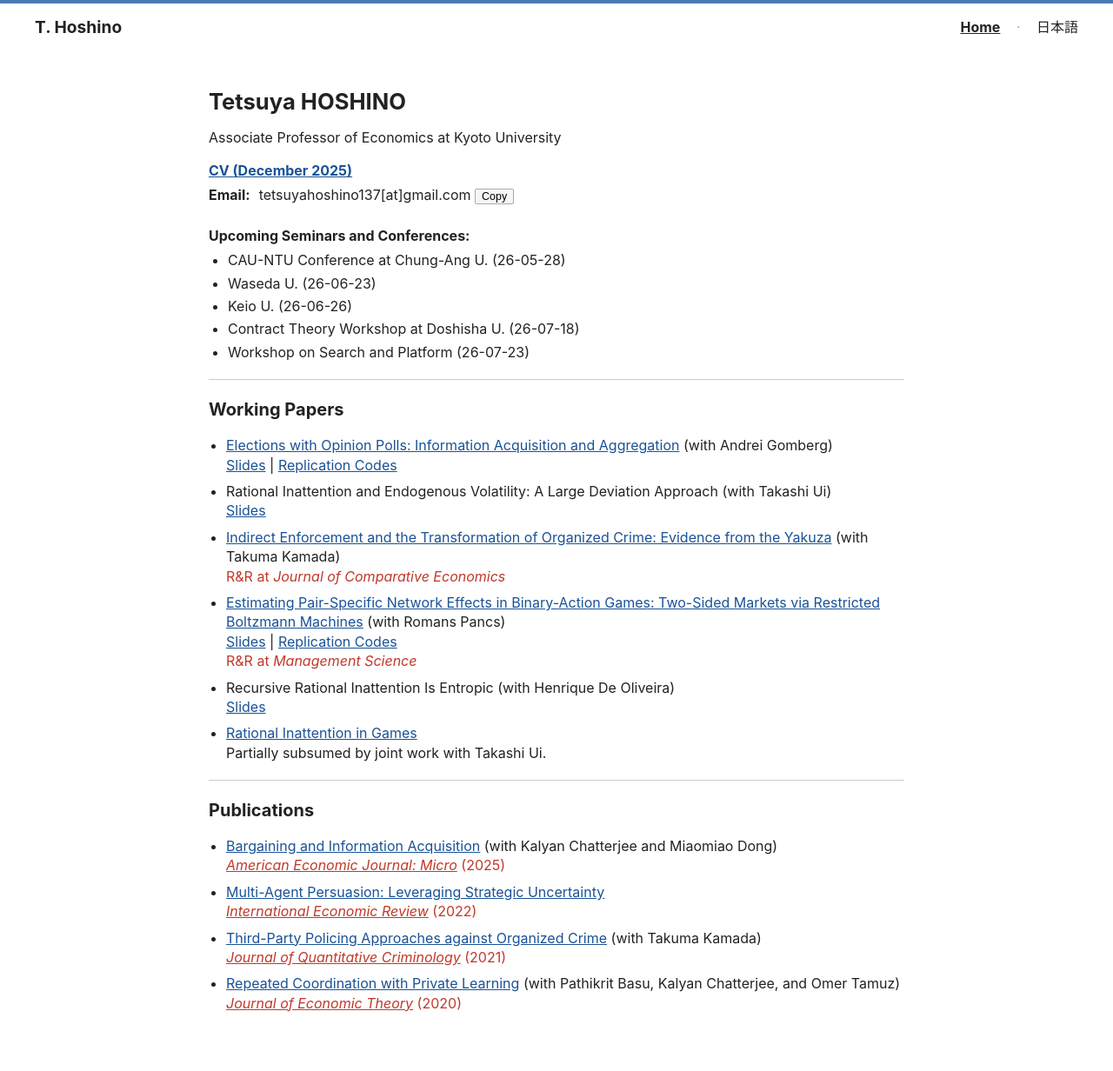
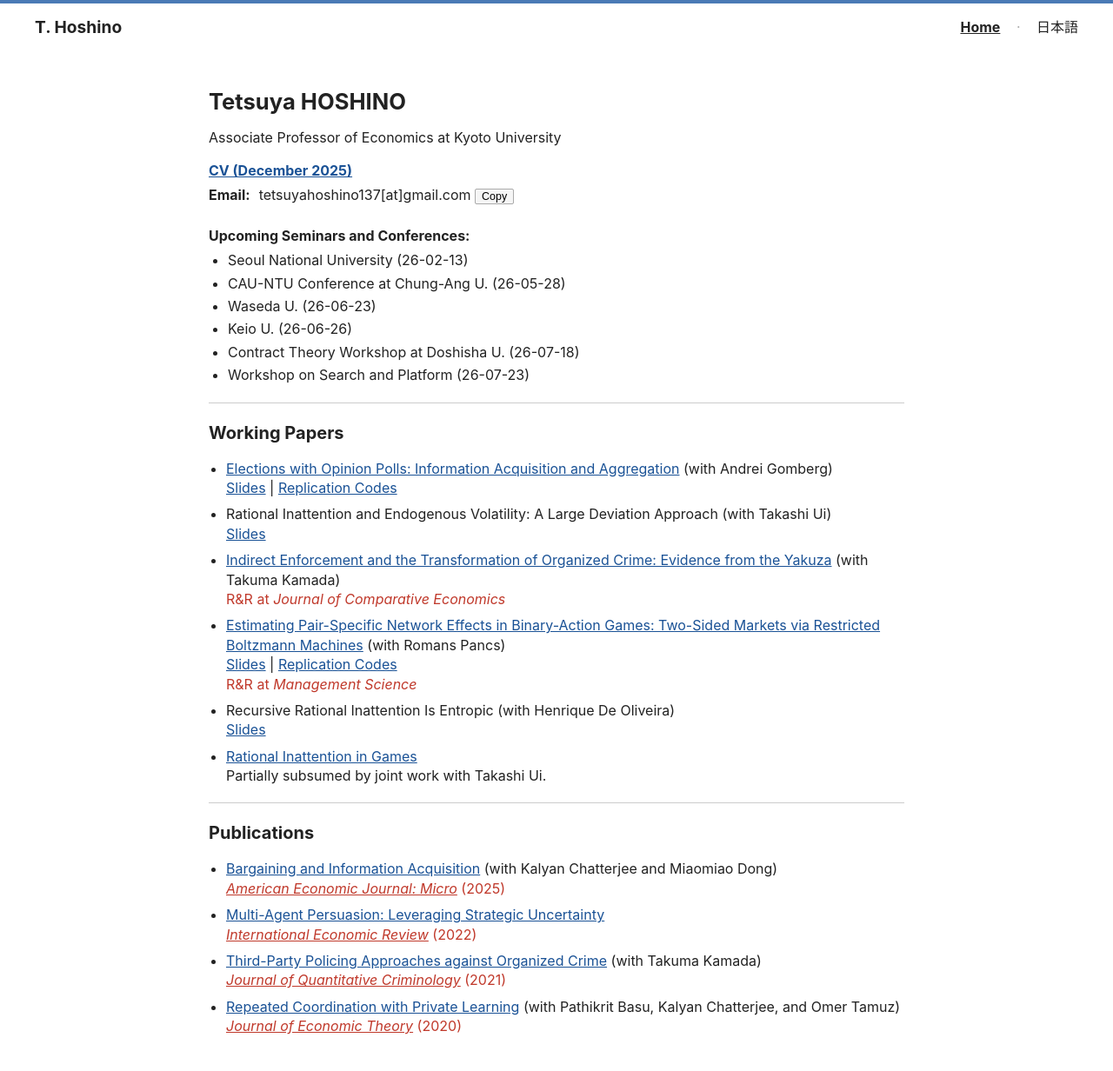
Before and after one commit to tetsuyahoshino137/tetsuyahoshino137.github.io, a Jekyll site: the page built from index.md, in a window 1280 px wide. Shown: the whole page at 87% size. Built offline with Jekyll 4.4.1, drawn with Linux system fonts in a browser that asks for light colours; before the commit the page ends 1205 px from its top, so only the background shows below that.

Commit message:
Add upcoming seminar at Seoul National University

```diff
--- a/index.md
+++ b/index.md
@@ -23,6 +23,7 @@ title: Home
 
 <p class="upcoming-title"><strong>Upcoming Seminars and Conferences:</strong></p>
 <ul class="upcoming-list">
+  <li>Seoul National University (26-02-13)</li>
   <li>CAU-NTU Conference at Chung-Ang U. (26-05-28)</li>
   <li>Waseda U. (26-06-23)</li>
   <li>Keio U. (26-06-26)</li>
```
